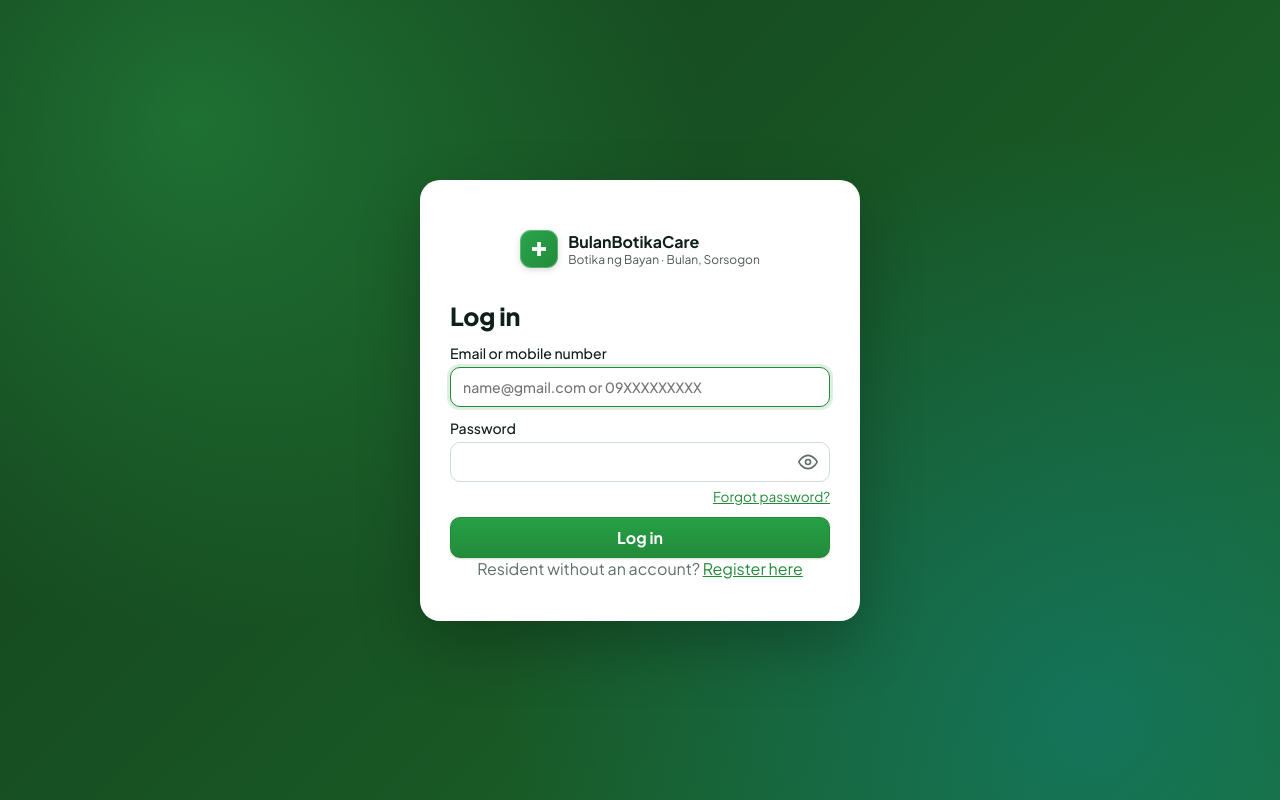
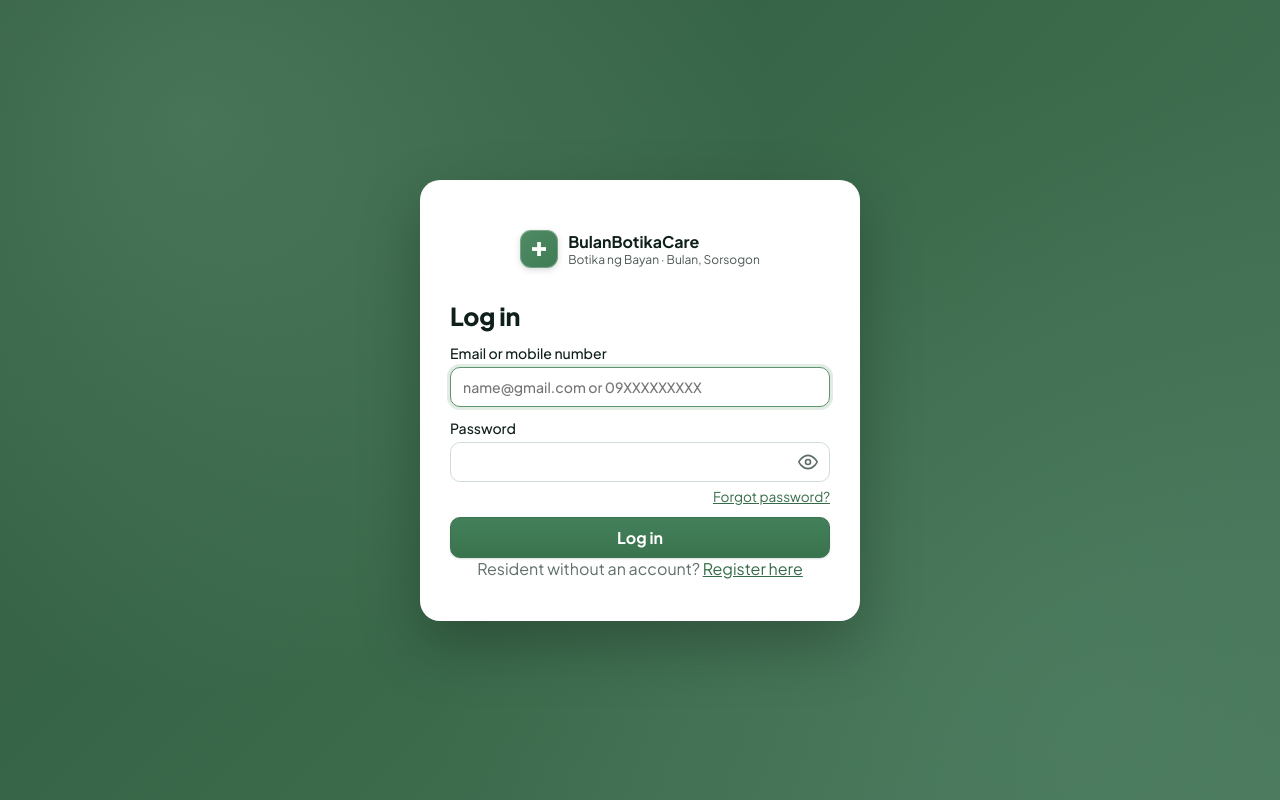
Before and after one commit to renancano22/botika-frontend, a React (Vite) app: page /login in a window 1280 px wide. Built offline with nearby package versions, Linux system fonts and the light colour scheme; no server answers.

Commit message:
Soften login/auth page colors

```diff
--- a/src/styles.css
+++ b/src/styles.css
@@ -232,13 +232,20 @@ input:focus, select:focus, textarea:focus { outline: none; border-color: var(--p
 .modal { background: #fff; border-radius: 18px; padding: 22px; box-shadow: 0 24px 48px rgba(15, 23, 42, 0.25); width: 100%; max-width: 520px; max-height: 90vh; overflow-y: auto; }
 .modal-actions { display: flex; justify-content: flex-end; gap: 8px; margin-top: 8px; }
 
-/* ---------- auth */
+/* ---------- auth (login, register, forgot password): calmer, muted greens */
 .auth-page {
+  /* Softer shades used only on the auth pages; the rest of the system keeps the main theme. */
+  --primary: #3f7d55; --primary-dark: #346a47; --primary-soft: #e2eee6; --primary-50: #f1f7f3;
   min-height: 100vh; display: grid; place-items: center; padding: 16px;
-  background: radial-gradient(circle at 15% 15%, rgba(42, 164, 76, 0.45) 0, rgba(42, 164, 76, 0) 40%),
-    radial-gradient(circle at 85% 90%, rgba(8, 145, 178, 0.35) 0, rgba(8, 145, 178, 0) 45%),
-    linear-gradient(135deg, var(--brand-900), #1c6a2c);
+  background: radial-gradient(circle at 15% 15%, rgba(150, 196, 163, 0.22) 0, rgba(150, 196, 163, 0) 45%),
+    radial-gradient(circle at 85% 90%, rgba(120, 170, 140, 0.18) 0, rgba(120, 170, 140, 0) 50%),
+    linear-gradient(135deg, #2f5a3e 0%, #3b6a4b 55%, #46755a 100%);
 }
+.auth-page .brand-mark { background: linear-gradient(135deg, #4f8a63, #3f7d55); }
+.auth-page .btn { background: linear-gradient(180deg, #43805a, #3a744f); border-color: #3a744f; box-shadow: 0 1px 2px rgba(31, 61, 41, 0.18); }
+.auth-page .btn:hover { background: #346a47; box-shadow: 0 4px 12px rgba(31, 61, 41, 0.18); }
+.auth-page input:focus, .auth-page select:focus, .auth-page textarea:focus { border-color: #5f9471; box-shadow: 0 0 0 3px rgba(95, 148, 113, 0.18); }
+.auth-page .auth-card a, .auth-page .link-button { color: #356b48; }
 .auth-card { background: #fff; border-radius: 20px; padding: 30px; width: 100%; max-width: 440px; display: flex; flex-direction: column; box-shadow: 0 24px 60px rgba(0, 0, 0, 0.25); }
 .auth-card h1 { margin-bottom: 12px; }
 .auth-card .muted { margin-bottom: 12px; }
```
